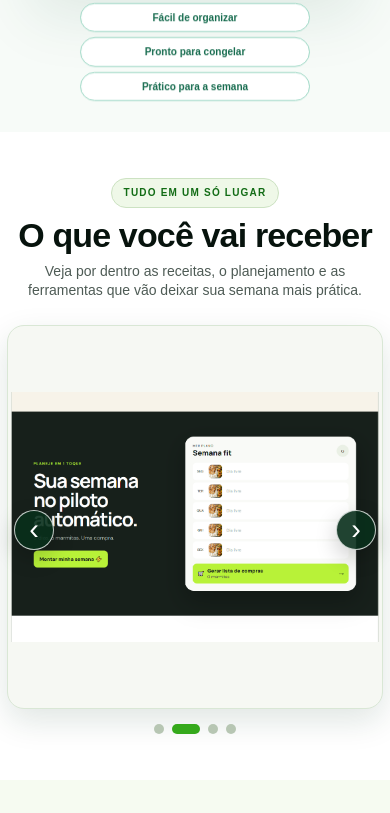
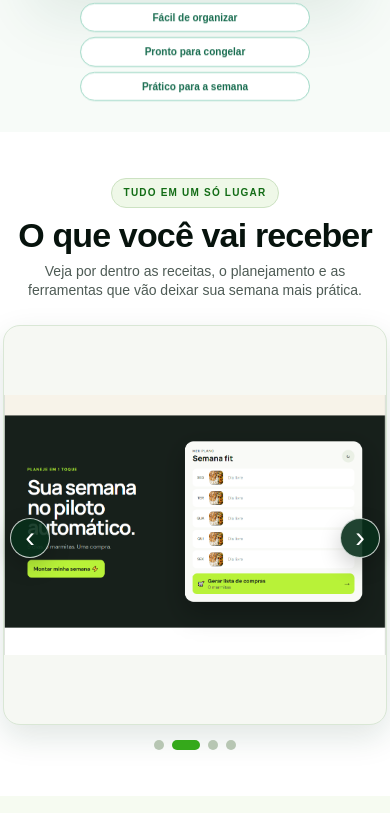
Before and after one commit to Rhau5725/marmitaspagehub, a Next.js app: page / in a window 390 px wide. Shown: the part 1040-1853 px from the top of the page. Built offline with nearby package versions, Linux system fonts and the light colour scheme.

Commit message:
Aumenta imagens do carrossel

```diff
--- a/app/globals.css
+++ b/app/globals.css
@@ -393,7 +393,7 @@ h1,h2,h3{font-family:Arial,Helvetica,sans-serif;font-weight:900;letter-spacing:-
 .receiveSection .sectionHead h2{font-size:52px;line-height:1.02}
 .receiveSection .sectionHead p{max-width:720px;margin-inline:auto;font-size:17px;line-height:1.45}
 .receiveSection .kicker{font-size:12px;padding:7px 14px}
-.receiveCarousel{position:relative;max-width:1080px;margin:0 auto}
+.receiveCarousel{position:relative;max-width:1160px;margin:0 auto}
 .receiveViewport{
   overflow:hidden;
   border:1px solid #d9e7d5;
@@ -456,13 +456,13 @@ h1,h2,h3{font-family:Arial,Helvetica,sans-serif;font-weight:900;letter-spacing:-
 .receiveDots button[aria-current="true"]{width:28px;background:#35a91b}
 
 @media(max-width:700px){
-  .receiveSection{padding:46px 7px}
+  .receiveSection{padding:46px 3px}
   .receiveSection .sectionHead{margin-bottom:24px;padding:0 9px}
   .receiveSection .kicker{font-size:10px;padding:6px 12px;margin-bottom:10px}
   .receiveSection .sectionHead h2{font-size:34px;line-height:1.03;margin-bottom:9px}
   .receiveSection .sectionHead p{max-width:370px;margin-inline:auto;font-size:14px;line-height:1.42}
   .receiveViewport{border-radius:17px;box-shadow:0 12px 32px rgba(17,61,36,.13)}
-  .receiveSlide{aspect-ratio:.98/1;padding:3px}
+  .receiveSlide{aspect-ratio:.96/1;padding:0}
   .receiveSlide img{border-radius:10px}
   .receiveArrow{width:40px;height:40px;font-size:29px}
   .receivePrev{left:7px}.receiveNext{right:7px}
```
